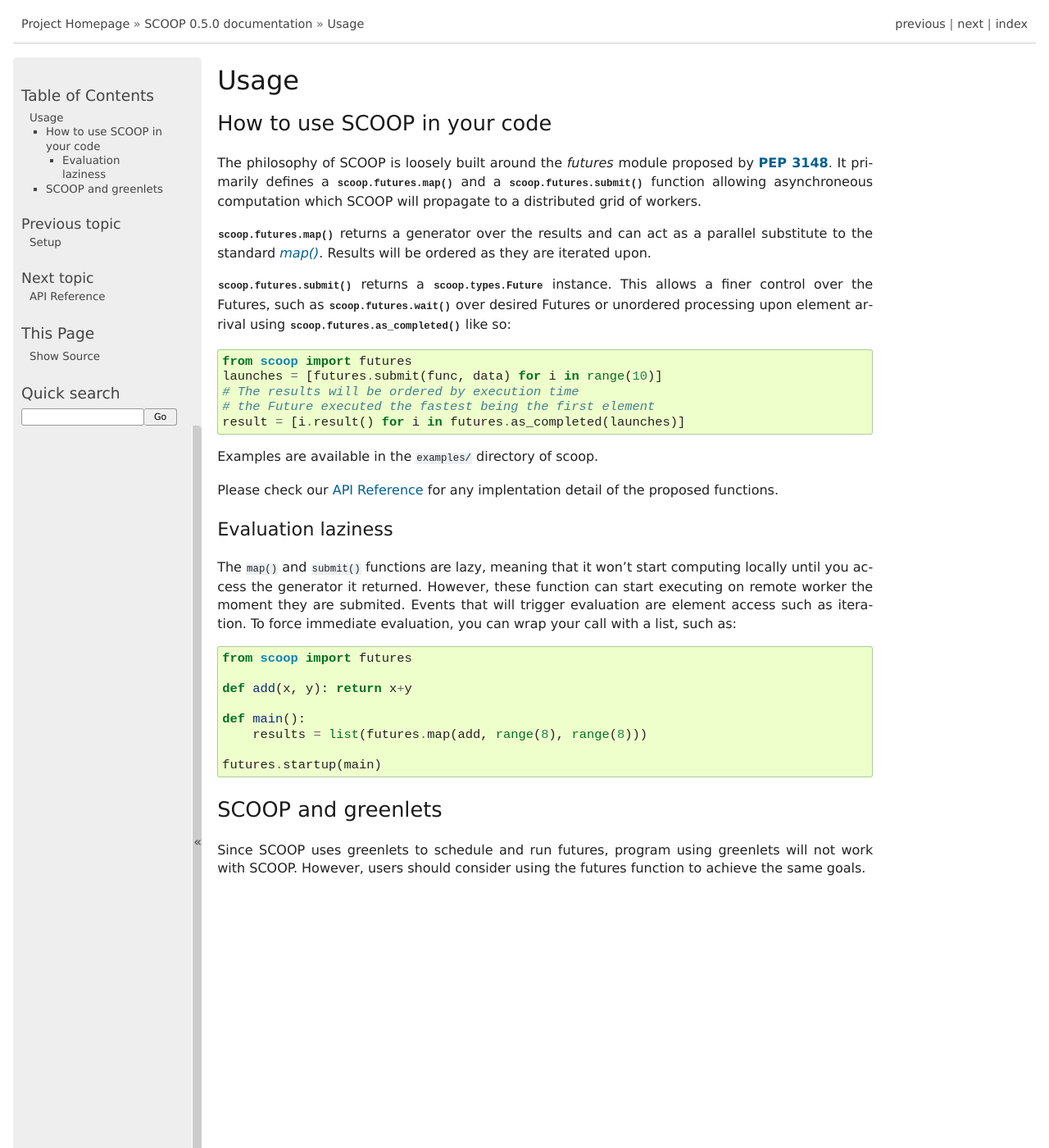
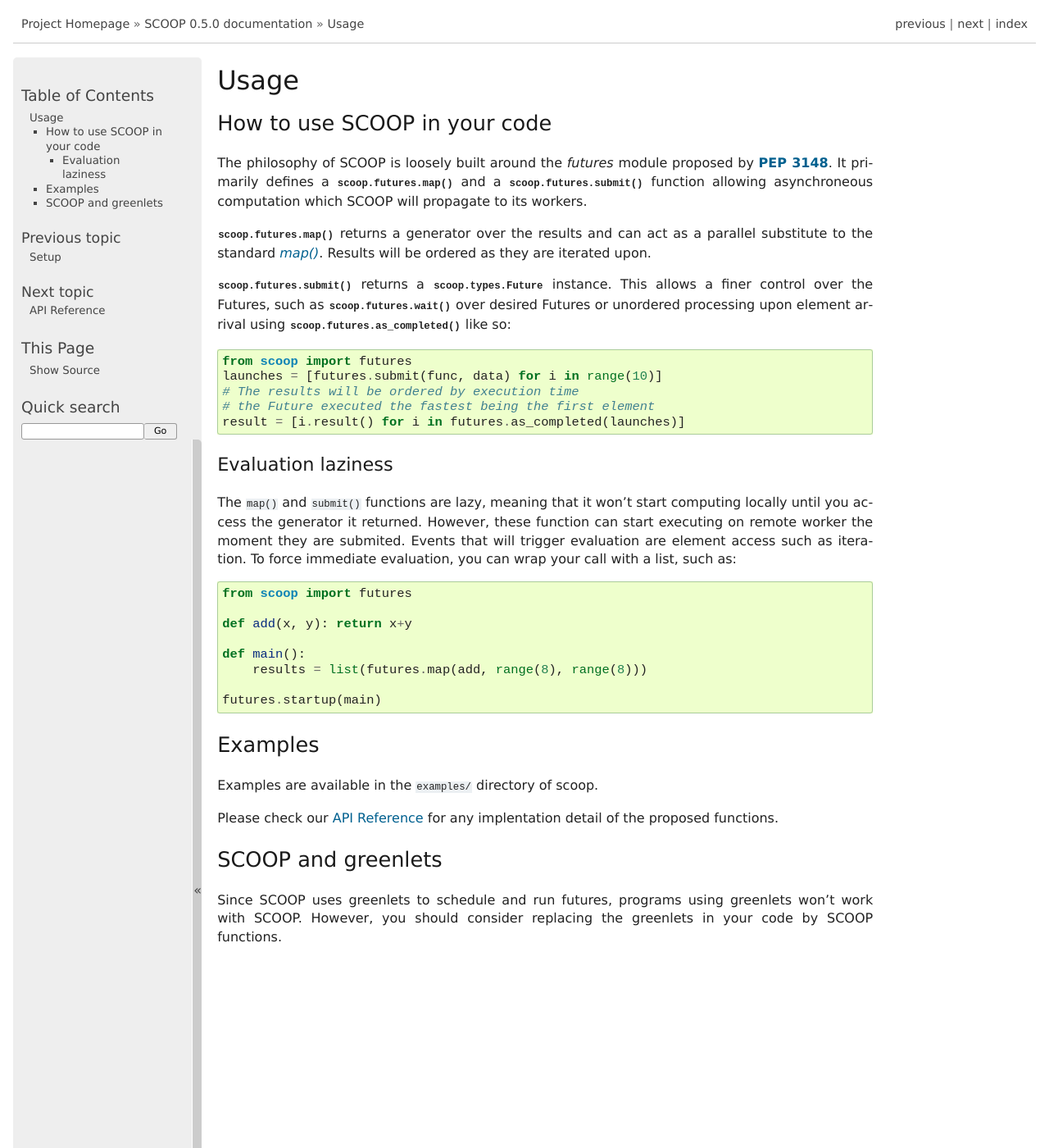
Before and after one commit to soravux/scoop, a Sphinx documentation site: the page built from doc/usage.rst, in a window 1280 px wide and 1400 px high. Shown: the whole window at 82% size. Built offline with Sphinx 7.4.7, drawn with Linux system fonts in a browser that asks for light colours; formulas are drawn with MathJax 3.

Commit message:
Documentation enhancement

```diff
--- a/doc/usage.rst
+++ b/doc/usage.rst
@@ -4,14 +4,22 @@ Usage
 How to use SCOOP in your code
 -----------------------------
 
-The philosophy of SCOOP is loosely built around the *futures* module proposed by :pep:`3148`. It primarily defines a :meth:`scoop.futures.map` and a :meth:`scoop.futures.submit` function allowing asynchroneous computation which SCOOP will propagate to a distributed grid of workers.
+The philosophy of SCOOP is loosely built around the *futures* module proposed
+by :pep:`3148`. It primarily defines a :meth:`scoop.futures.map` and a
+:meth:`scoop.futures.submit` function allowing asynchroneous computation which
+SCOOP will propagate to its workers.
 
-:meth:`scoop.futures.map` returns a generator over the results and can act as a parallel substitute to the standard |map()|_. Results will be ordered as they are iterated upon.
+:meth:`scoop.futures.map` returns a generator over the results and can act as a
+parallel substitute to the standard |map()|_. Results will be ordered as they
+are iterated upon.
 
 .. |map()| replace:: *map()*
 .. _map(): http://docs.python.org/library/functions.html#map
 
-:meth:`scoop.futures.submit` returns a :class:`scoop.types.Future` instance. This allows a finer control over the Futures, such as :meth:`scoop.futures.wait` over desired Futures or unordered processing upon element arrival using :meth:`scoop.futures.as_completed` like so::
+:meth:`scoop.futures.submit` returns a :class:`scoop.types.Future` instance.
+This allows a finer control over the Futures, such as
+:meth:`scoop.futures.wait` over desired Futures or unordered processing upon
+element arrival using :meth:`scoop.futures.as_completed` like so::
 
     from scoop import futures
     launches = [futures.submit(func, data) for i in range(10)]
@@ -19,14 +27,14 @@ The philosophy of SCOOP is loosely built around the *futures* module proposed by
     # the Future executed the fastest being the first element
     result = [i.result() for i in futures.as_completed(launches)]
 
-Examples are available in the ``examples/`` directory of scoop.
-
-Please check our :doc:`api` for any implentation detail of the proposed functions.
-
 Evaluation laziness
 ~~~~~~~~~~~~~~~~~~~
 
-The ``map()`` and ``submit()`` functions are lazy, meaning that it won't start computing locally until you access the generator it returned. However, these function can start executing on remote worker the moment they are submited. Events that will trigger evaluation are element access such as iteration. To force immediate evaluation, you can wrap your call with a list, such as::
+The ``map()`` and ``submit()`` functions are lazy, meaning that it won't start
+computing locally until you access the generator it returned. However, these
+function can start executing on remote worker the moment they are submited.
+Events that will trigger evaluation are element access such as iteration. To
+force immediate evaluation, you can wrap your call with a list, such as::
 
     from scoop import futures
 
@@ -37,7 +45,21 @@ The ``map()`` and ``submit()`` functions are lazy, meaning that it won't start c
 
     futures.startup(main)
 
+
+
+Examples
+--------
+
+Examples are available in the ``examples/`` directory of scoop.
+
+.. TODO discuss examples
+
+Please check our :doc:`api` for any implentation detail of the proposed
+functions.
+
 SCOOP and greenlets
 -------------------
 
-Since SCOOP uses greenlets to schedule and run futures, program using greenlets will not work with SCOOP. However, users should consider using the futures function to achieve the same goals.
+Since SCOOP uses greenlets to schedule and run futures, programs using
+greenlets won't work with SCOOP. However, you should consider replacing
+the greenlets in your code by SCOOP functions.
```
Also changed, not shown: doc/setup.rst (+18 -5 lines).
